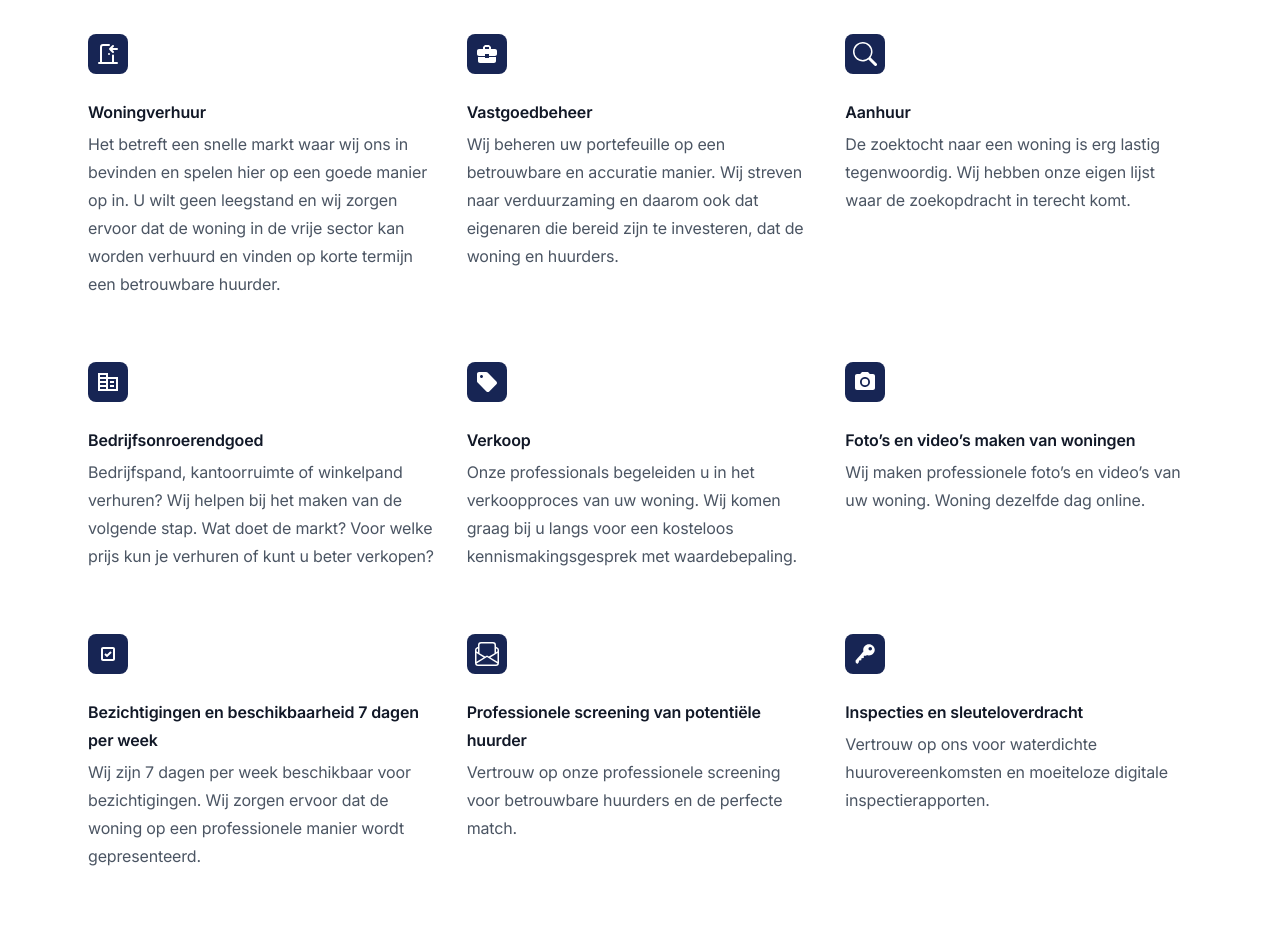
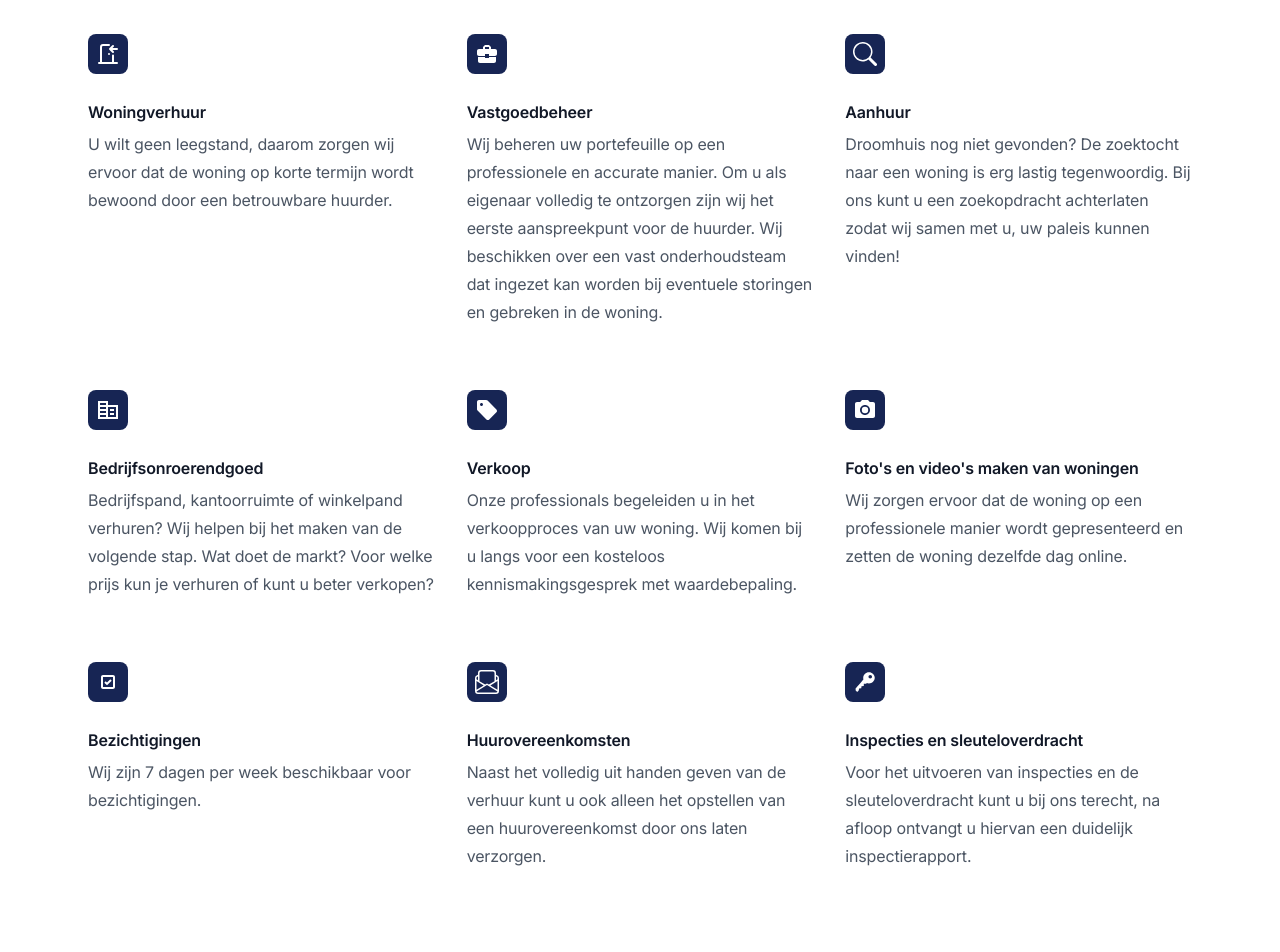
Before and after one commit to tijnbarthen/linden-vastgoedbeheer, a Next.js app: page /onze-diensten in a window 1280 px wide. Shown: the part 420-1372 px from the top of the page. Built offline with nearby package versions, Linux system fonts and the light colour scheme.

Commit message:
done now

```diff
--- a/components/hero.tsx
+++ b/components/hero.tsx
@@ -54,7 +54,7 @@ export default function Hero() {
               <div>
                 <Link
                   className="btn text-white bg-blue-300 hover:bg-blue-600 w-full shadow-sm "
-                  href="/onze-diensten"
+                  href="/aanhuur"
                   data-aos="fade-right"
                 >
                   Aanhuur
--- a/components/organisms/ChangeInRealEstate.tsx
+++ b/components/organisms/ChangeInRealEstate.tsx
@@ -11,11 +11,12 @@ function ChangeInRealEstate() {
         <h2 className="h2 text-4xl text-left mb-6">
           Tijd voor verandering in de makelaardij!
         </h2>
+        change the following p's
         <p className="text-lg mb-4">
-          Wij geloven dat dit beter kan en moet, wij willen af van de typische
-          term: 'huisjesmelkers'. Er zijn genoeg eigenaren die wél investeren in
-          hun appartement en vinden het belangrijk dat er een goede
-          verstandhouding is tussen huurder en verhuurder.
+          Wij willen af van de typische term: 'huisjesmelkers'. Er zijn genoeg
+          eigenaren die wél investeren in hun appartement en die vinden het
+          belangrijk dat er een goede verstandhouding is tussen huurder en
+          verhuurder.
         </p>
         <p className="text-lg mb-4">
           Dit is precies waar wij ons op focussen: persoonlijke aanpak, actief
@@ -25,17 +26,10 @@ function ChangeInRealEstate() {
         </p>
         <p className="text-lg mb-4">
           Bij ons heeft u een vast aanspreekpunt met kennis van zaken. Wij geven
-          marktconform advies en voegen graag onze creativiteit toe door de
-          woning te verduurzamen, zodat u als eigenaar de woning in de vrije
-          sector kunt verhuren en de huurder waar krijgt voor zijn geld.
+          marktconform advies en voegen graag onze creativiteit toe bij de
+          verhuur van uw woning.
         </p>
-        <p className="text-lg mb-4">
-          Wij ontzorgen u graag en zijn ervan bewust dat het een snelle markt
-          betreft waarin wij ons bevinden. U wilt geen leegstand. Wij zorgen
-          ervoor dat de zaken secuur en zakelijk van A tot Z worden afgehandeld.
-          Wij stellen de wensen van onze klanten voorop door een geschikte
-          kandidaat voor de woning te vinden.
-        </p>
+        <p className="text-lg mb-4">Wij ontzorgen u graag!</p>
         <p className="text-lg">
           U kunt{' '}
           <Link className="underline text-blue-600" href={'/contact'}>
--- a/components/organisms/OnzeDiensten.tsx
+++ b/components/organisms/OnzeDiensten.tsx
@@ -11,32 +11,21 @@ const features = [
   {
     name: 'Woningverhuur',
     description:
-      'Het betreft een snelle markt waar wij ons in bevinden en spelen hier op een goede manier op in. U wilt geen leegstand en wij zorgen ervoor dat de woning in de vrije sector kan worden verhuurd en vinden op korte termijn een betrouwbare huurder.',
+      'U wilt geen leegstand, daarom zorgen wij ervoor dat de woning op korte termijn wordt bewoond door een betrouwbare huurder.',
     href: '#',
-    items: [
-      'Woning dezelfde dag online',
-      'Beschikbaarheid 7 dagen per week van 09:00 - 21:00',
-      'Advertenties maken',
-      'Servicegericht',
-      'Verduurzamen',
-      'Professionele screening van potentiële huurder',
-      'Inspecties en sleuteloverdracht',
-      'Geen leegstand voor verhuurders',
-      'No cure no pay',
-    ],
     icon: TbDoorEnterIcon,
   },
   {
     name: 'Vastgoedbeheer',
     description:
-      'Wij beheren uw portefeuille op een betrouwbare en accuratie manier. Wij streven naar verduurzaming en daarom ook dat eigenaren die bereid zijn te investeren, dat de woning en huurders.',
+      'Wij beheren uw portefeuille op een professionele en accurate manier. Om u als eigenaar volledig te ontzorgen zijn wij het eerste aanspreekpunt voor de huurder. Wij beschikken over een vast onderhoudsteam dat ingezet kan worden bij eventuele storingen en gebreken in de woning.',
     href: '#',
     icon: MdBusinessCenterIcon,
   },
   {
     name: 'Aanhuur',
     description:
-      'De zoektocht naar een woning is erg lastig tegenwoordig. Wij hebben onze eigen lijst waar de zoekopdracht in terecht komt.',
+      'Droomhuis nog niet gevonden? De zoektocht naar een woning is erg lastig tegenwoordig. Bij ons kunt u een zoekopdracht achterlaten zodat wij samen met u, uw paleis kunnen vinden!',
     href: '#',
     icon: BsSearchIcon,
   },
@@ -50,35 +39,34 @@ const features = [
   {
     name: 'Verkoop',
     description:
-      'Onze professionals begeleiden u in het verkoopproces van uw woning. Wij komen graag bij u langs voor een kosteloos kennismakingsgesprek met waardebepaling.',
+      'Onze professionals begeleiden u in het verkoopproces van uw woning. Wij komen bij u langs voor een kosteloos kennismakingsgesprek met waardebepaling.',
     href: '#',
     icon: MdSellIcon,
   },
   {
-    name: 'Foto’s en video’s maken van woningen',
+    name: "Foto's en video's maken van woningen",
     description:
-      'Wij maken professionele foto’s en video’s van uw woning. Woning dezelfde dag online.',
+      'Wij zorgen ervoor dat de woning op een professionele manier wordt gepresenteerd en zetten de woning dezelfde dag online.',
     href: '#',
     icon: MdPhotoCameraIcon,
   },
   {
-    name: 'Bezichtigingen en beschikbaarheid 7 dagen per week',
-    description:
-      'Wij zijn 7 dagen per week beschikbaar voor bezichtigingen. Wij zorgen ervoor dat de woning op een professionele manier wordt gepresenteerd.',
+    name: 'Bezichtigingen',
+    description: 'Wij zijn 7 dagen per week beschikbaar voor bezichtigingen.',
     href: '#',
     icon: BiCheckboxChecked,
   },
   {
-    name: 'Professionele screening van potentiële huurder',
+    name: 'Huurovereenkomsten',
     description:
-      'Vertrouw op onze professionele screening voor betrouwbare huurders en de perfecte match.',
+      'Naast het volledig uit handen geven van de verhuur kunt u ook alleen het opstellen van een huurovereenkomst door ons laten verzorgen.',
     href: '#',
     icon: BsEnvelopePaper,
   },
   {
     name: 'Inspecties en sleuteloverdracht',
     description:
-      'Vertrouw op ons voor waterdichte huurovereenkomsten en moeiteloze digitale inspectierapporten.',
+      'Voor het uitvoeren van inspecties en de sleuteloverdracht kunt u bij ons terecht, na afloop ontvangt u hiervan een duidelijk inspectierapport.',
     href: '#',
     icon: IoKeySharp,
   },
```
